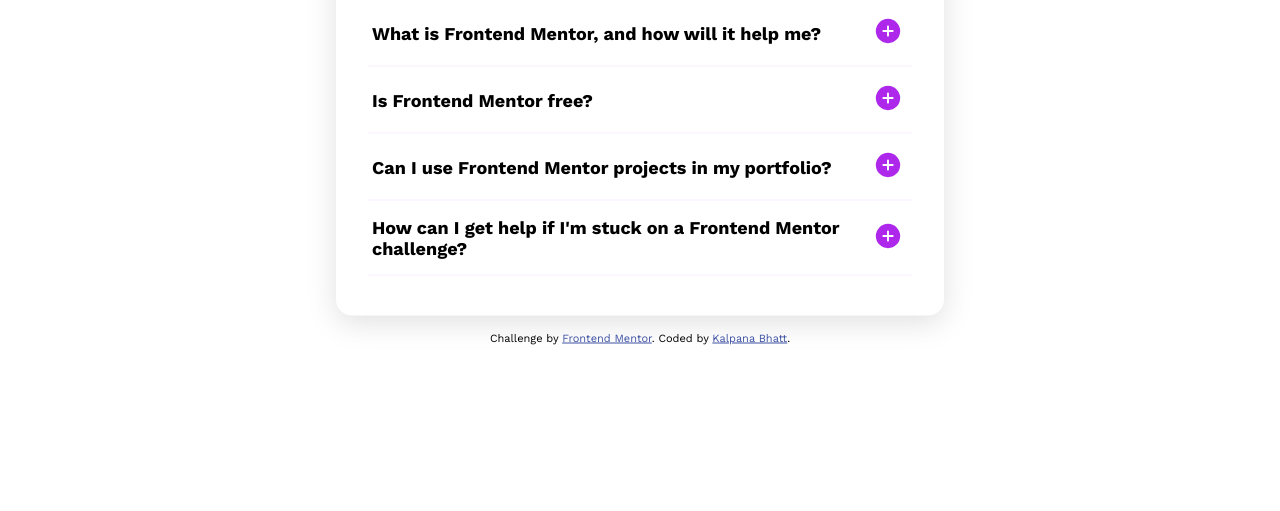
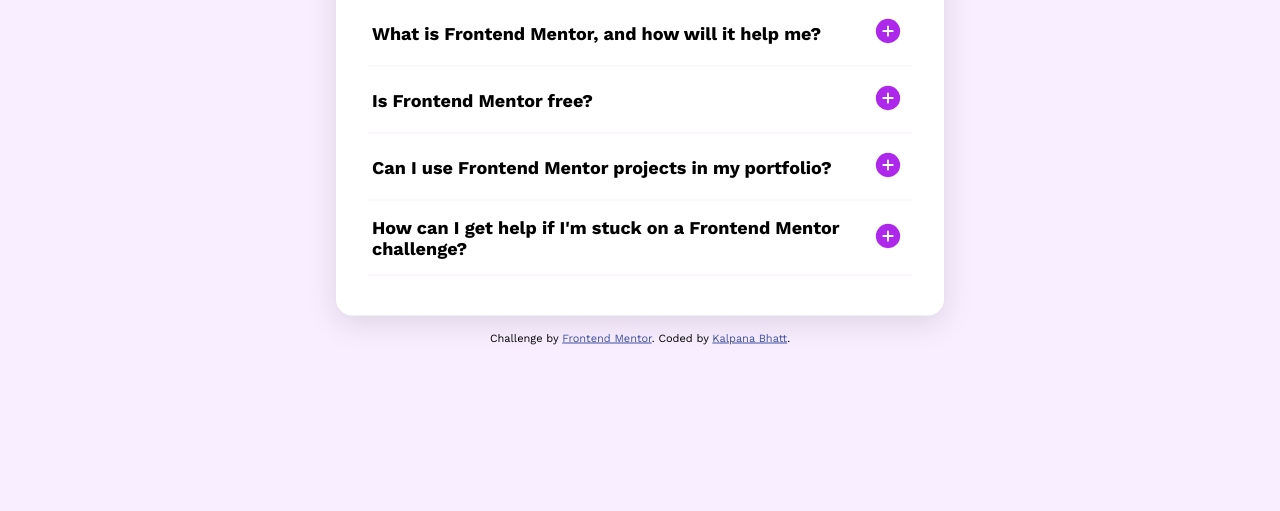
Before and after one commit to kalpanabhatt8/faq-accordion-main, a plain HTML site: page index.html in a window 1280 px wide. Shown: the part 289-800 px from the top of the page. Drawn offline with Linux system fonts and the light colour scheme.

Commit message:
background color changed

```diff
--- a/index.css
+++ b/index.css
@@ -27,7 +27,8 @@
 }
 
 body{
-  height: 98vh;
+  height: 100vh;
+  background-color: #F9EEFF;
   font-family: "Work Sans", sans-serif !important;
 
 }
```
